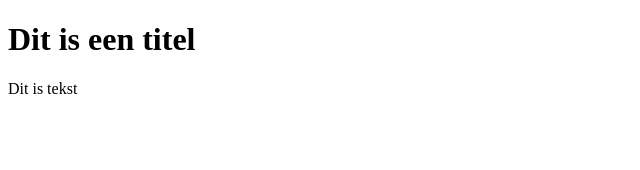
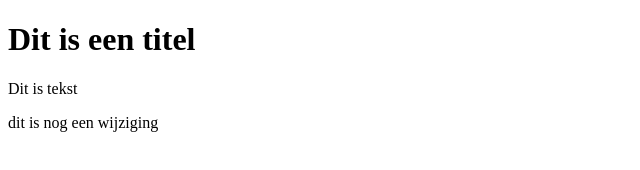
Before and after one commit to ImranBasit/nieuwProject, a plain HTML site: page newProject/WebContent/index.html in a window 1280 px wide. Shown: the whole page, without its empty margins (0-640 px from the left). Drawn offline with Linux system fonts and the light colour scheme.

Commit message:
Dit is de nog een wijziging aan index.html.

```diff
--- a/newProject/WebContent/index.html
+++ b/newProject/WebContent/index.html
@@ -8,6 +8,7 @@
 <h1>Dit is een titel</h1>
 <article>
 <p>Dit is tekst</p>
+<p>dit is nog een wijziging</p>
 </article>
 
 </body>
```
